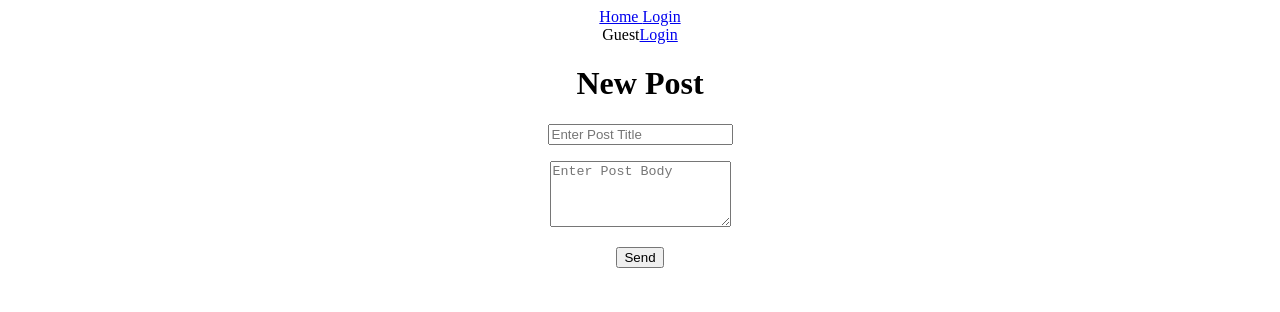
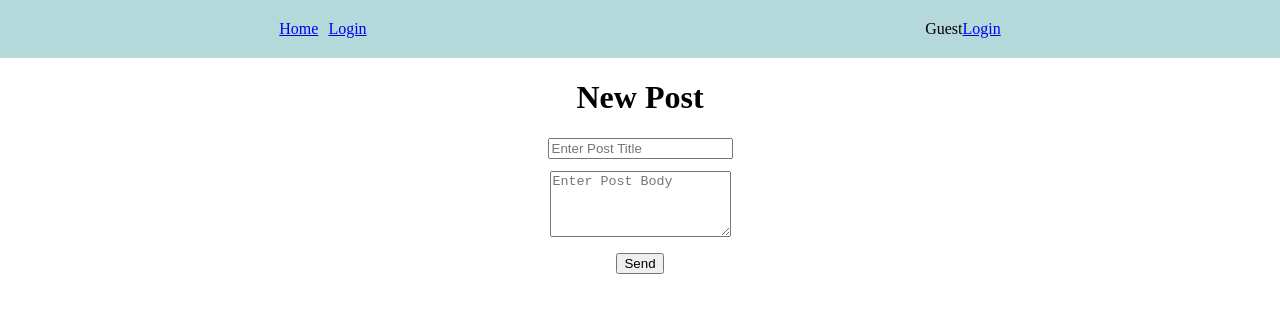
Before and after one commit to safariehsan/mini-social-app, a React (Create React App) app: page /new-post in a window 1280 px wide. Shown: the top 312 px of the page. Built offline with nearby package versions, Linux system fonts and the light colour scheme; no server answers.

Commit message:
add some styles to App.css file

```diff
--- a/src/App.css
+++ b/src/App.css
@@ -1,3 +1,8 @@
+body {
+  padding: 0;
+  margin: 0;
+}
+
 .App {
   text-align: center;
 }
@@ -36,3 +41,20 @@
     transform: rotate(360deg);
   }
 }
+
+.navbar {
+  display: flex;
+  justify-content: space-around;
+  background-color: rgb(181, 216, 218);
+  padding: 20px 0;
+}
+
+.navbar .links {
+  display: flex;
+  gap: 10px;
+}
+
+.new-post p {
+  color: red;
+  font-size: 12px;
+}
```
